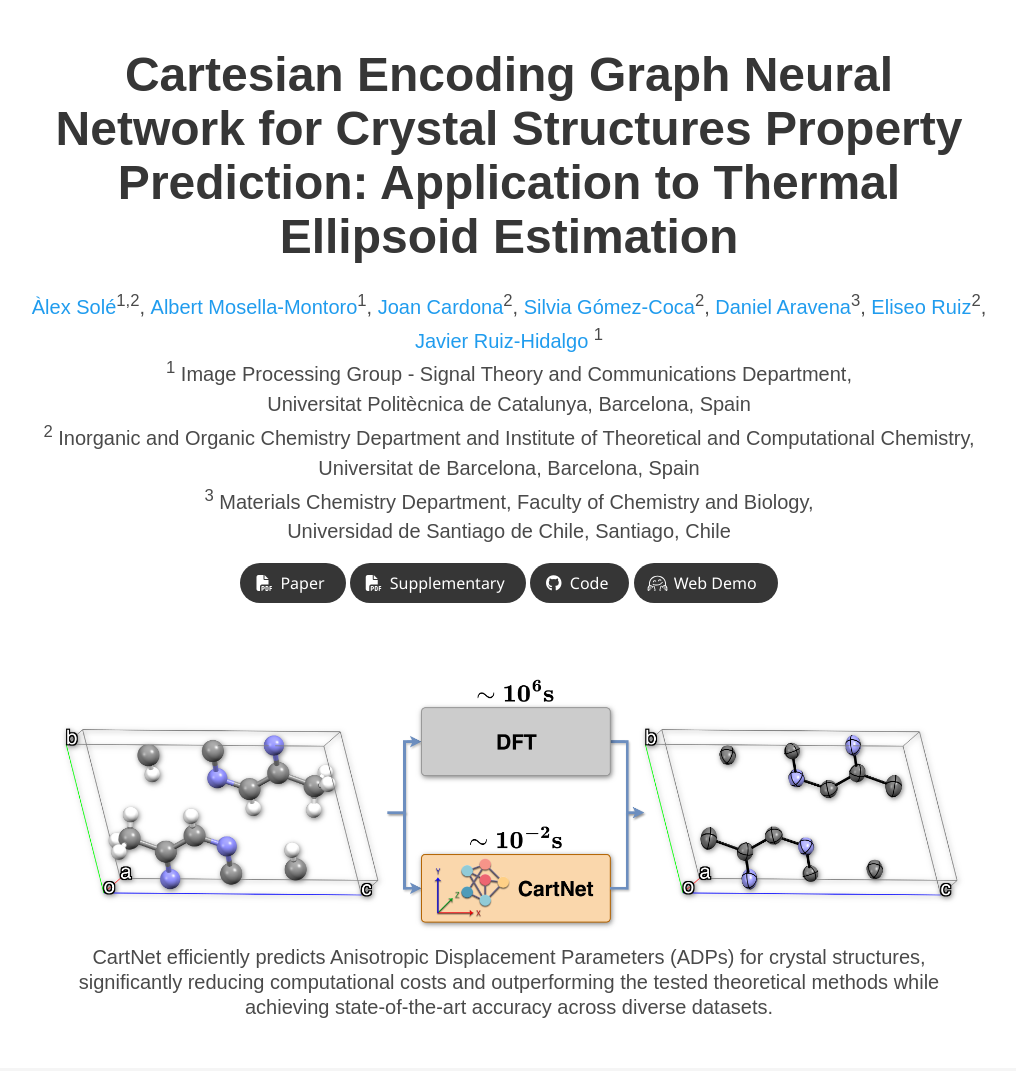
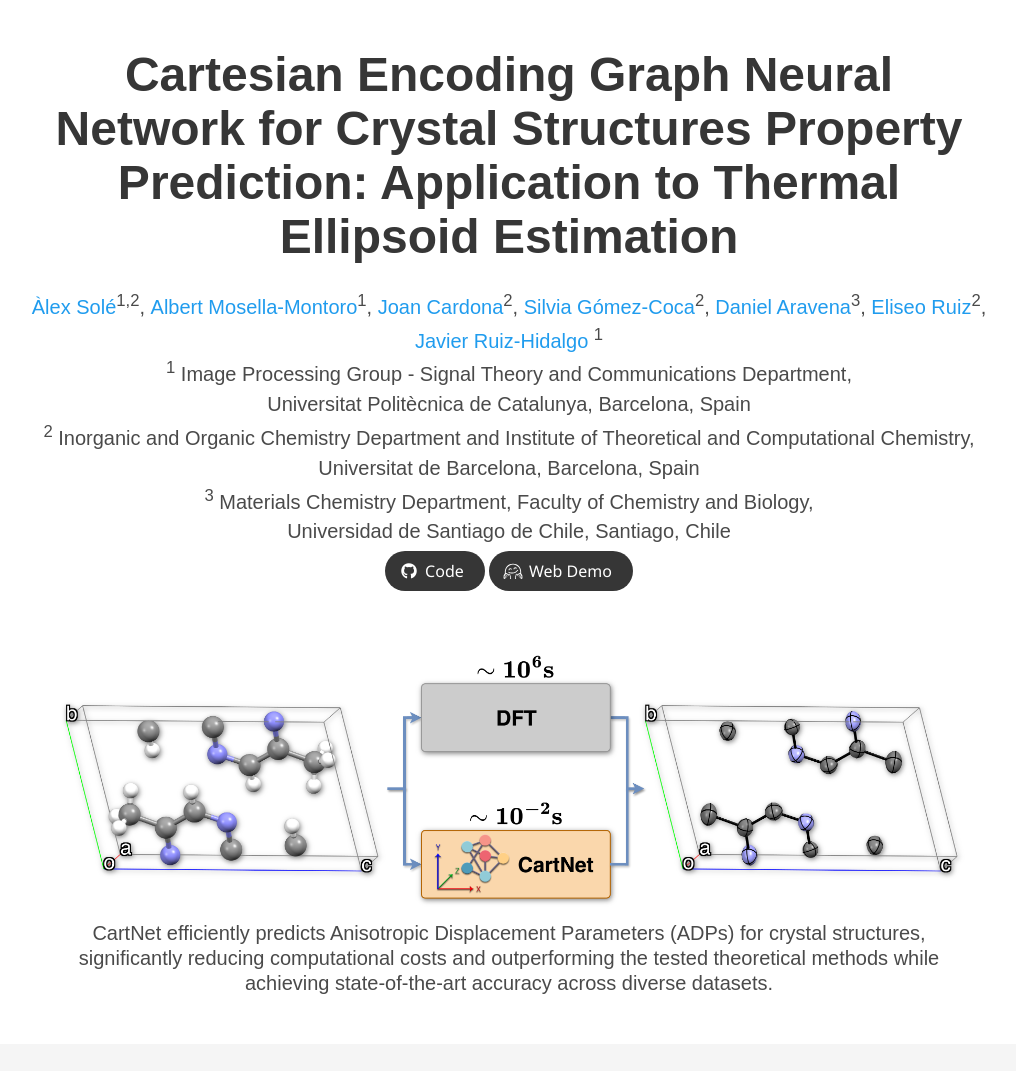
Before and after one commit to imatge-upc/CartNet, a plain HTML site: page index.html in a window 1280 px wide. Shown: the top 1071 px of the page, without its empty margins (131-1147 px from the left). Drawn offline with nearby package versions, Linux system fonts and the light colour scheme; some icons are missing; a web font is replaced by a local one.

Commit message:
updated web

```diff
--- a/index.html
+++ b/index.html
@@ -73,29 +73,29 @@
                     <!-- <span class="eql-cntrb"><small><br><sup>*</sup>Indicates Equal Contribution</small></span> -->
                   </div>
 
-                  <div class="column has-text-centered">
-                    <div class="publication-links">
+                  <!-- <div class="column has-text-centered"> -->
+                    <!-- <div class="publication-links"> -->
                          <!-- Arxiv PDF link -->
-                      <span class="link-block">
-                        <a href="static/pdfs/CartNet.pdf" target="_blank"
-                        class="external-link button is-normal is-rounded is-dark">
-                        <span class="icon">
-                          <i class="fas fa-file-pdf"></i>
-                        </span>
-                        <span>Paper</span>
-                      </a>
-                    </span>
+                      <!-- <span class="link-block"> -->
+                        <!-- <a href="static/pdfs/CartNet.pdf" target="_blank"
+                        class="external-link button is-normal is-rounded is-dark"> -->
+                        <!-- <span class="icon"> -->
+                          <!-- <i class="fas fa-file-pdf"></i> -->
+                        <!-- </span> -->
+                        <!-- <span>Paper</span> -->
+                      <!-- </a> -->
+                    <!-- </span> -->
 
                     <!-- Supplementary PDF link -->
-                    <span class="link-block">
-                      <a href="static/pdfs/SI_CartNet.pdf" target="_blank"
-                      class="external-link button is-normal is-rounded is-dark">
-                      <span class="icon">
-                        <i class="fas fa-file-pdf"></i>
-                      </span>
-                      <span>Supplementary</span>
-                    </a>
-                  </span>
+                    <!-- <span class="link-block"> -->
+                      <!-- <a href="static/pdfs/SI_CartNet.pdf" target="_blank"
+                      class="external-link button is-normal is-rounded is-dark"> -->
+                      <!-- <span class="icon"> -->
+                        <!-- <i class="fas fa-file-pdf"></i> -->
+                      <!-- </span> -->
+                      <!-- <span>Supplementary</span> -->
+                    <!-- </a> -->
+                  <!-- </span> -->
 
                   <!-- Github link -->
                   <span class="link-block">
```
